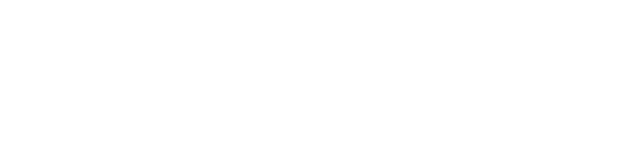
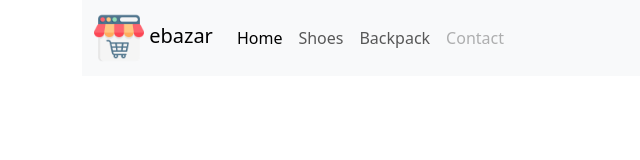
Before and after one commit to urstylelimon/Simple_Ecomerce_Website, a plain HTML site: page index.html in a window 1280 px wide. Shown: the whole page, without its empty margins (0-640 px from the left). Drawn offline with nearby package versions, Linux system fonts and the light colour scheme.

Commit message:
nav_bar_implement

```diff
--- a/index.html
+++ b/index.html
@@ -5,9 +5,38 @@
     <meta http-equiv="X-UA-Compatible" content="IE=edge">
     <meta name="viewport" content="width=device-width, initial-scale=1.0">
     <title>Document</title>
+
+    <link href="https://cdn.jsdelivr.net/npm/bootstrap@5.3.0-alpha3/dist/css/bootstrap.min.css" rel="stylesheet" integrity="sha384-KK94CHFLLe+nY2dmCWGMq91rCGa5gtU4mk92HdvYe+M/SXH301p5ILy+dN9+nJOZ" crossorigin="anonymous">
+
     <link rel="stylesheet" href="style.css">
 </head>
 <body>
+  <div class="container">
+    <nav class="navbar navbar-expand-lg bg-body-tertiary">
+      <div class="container-fluid">
+        <a class="navbar-brand" href="https://www.daraz.com.bd/">
+          <img src="images/online-shop.png"
+          width="50px"
+          height="50px"
+          alt="logo">
+          ebazar</a>
+        <button class="navbar-toggler" type="button" data-bs-toggle="collapse" data-bs-target="#navbarNavAltMarkup" aria-controls="navbarNavAltMarkup" aria-expanded="false" aria-label="Toggle navigation">
+          <span class="navbar-toggler-icon"></span>
+        </button>
+        <div class="collapse navbar-collapse" id="navbarNavAltMarkup">
+          <div class="navbar-nav">
+            <a class="nav-link active" aria-current="page" href="#">Home</a>
+            <a class="nav-link" href="#">Shoes</a>
+            <a class="nav-link" href="#">Backpack</a>
+            <a class="nav-link disabled">Contact</a>
+          </div>
+        </div>
+      </div>
+    </nav>
+  </div>
+
+    <script src="https://cdn.jsdelivr.net/npm/@popperjs/core@2.11.7/dist/umd/popper.min.js" integrity="sha384-zYPOMqeu1DAVkHiLqWBUTcbYfZ8osu1Nd6Z89ify25QV9guujx43ITvfi12/QExE" crossorigin="anonymous"></script>
+    <script src="https://cdn.jsdelivr.net/npm/bootstrap@5.3.0-alpha3/dist/js/bootstrap.min.js" integrity="sha384-Y4oOpwW3duJdCWv5ly8SCFYWqFDsfob/3GkgExXKV4idmbt98QcxXYs9UoXAB7BZ" crossorigin="anonymous"></script>
 
 </body>
 </html>
```
Also changed, not shown: images/bags/bag-2.png (added), images/banner-images/headphone.png (added), images/banner-images/tv.png (added), images/banner-images/xbox.png (added), images/categories/bag.png (added), images/categories/shoes.png (added), images/categories/watch.png (added), images/logo.png (added), images/online-shop.png (added), images/shoes/shoe-1.png (added), images/shoes/shoe-2.png (added), images/shoes/shoe-3.png (added), 2 other files.
